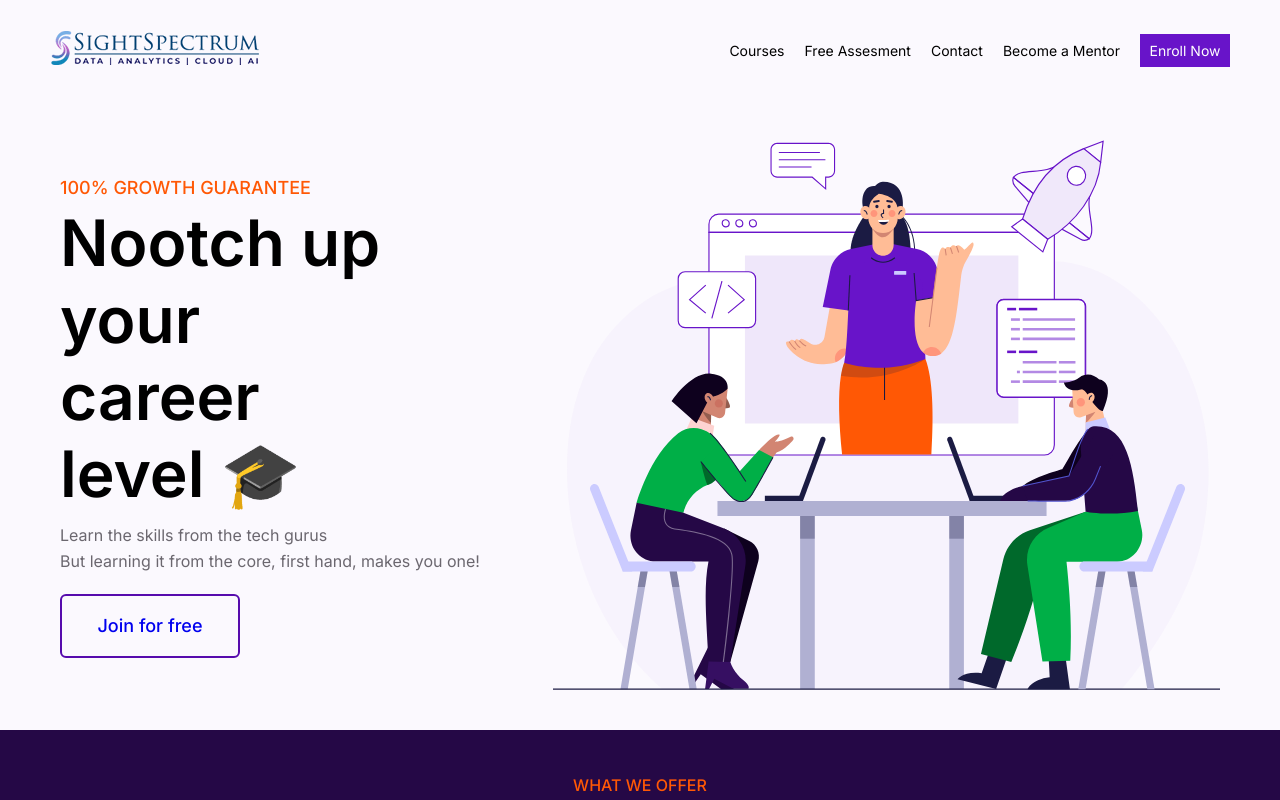
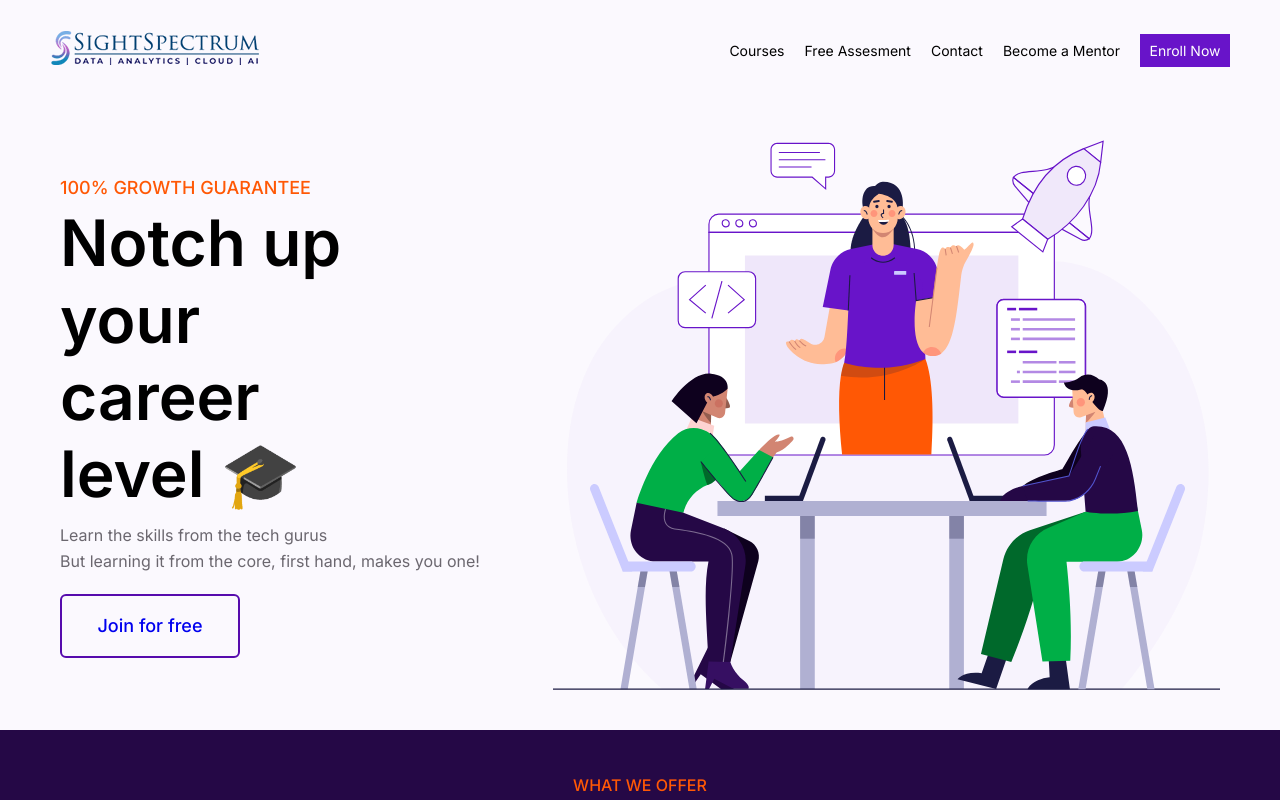
Before and after one commit to Josphine-Swetha23/ssbootcamp, a Next.js app: page / in a window 1280 px wide. Shown: the top 800 px of the page. Built offline with nearby package versions, Linux system fonts and the light colour scheme; no server answers.

Commit message:
edited notch spelling correctly after the check

```diff
--- a/pages/index.js
+++ b/pages/index.js
@@ -20,7 +20,7 @@ const HomePage = () => {
       <div className={styles.wrapper1}>
         <div className={styles.wrapper1l}>
           <div className={styles.guaranteetext}>100% GROWTH GUARANTEE</div>
-          <div className={styles.herotitle}>Nootch up your career level 🎓</div>
+          <div className={styles.herotitle}>Notch up your career level 🎓</div>
           <div className={styles.herotag}>
             Learn the skills from the tech gurus
             <br />
```
